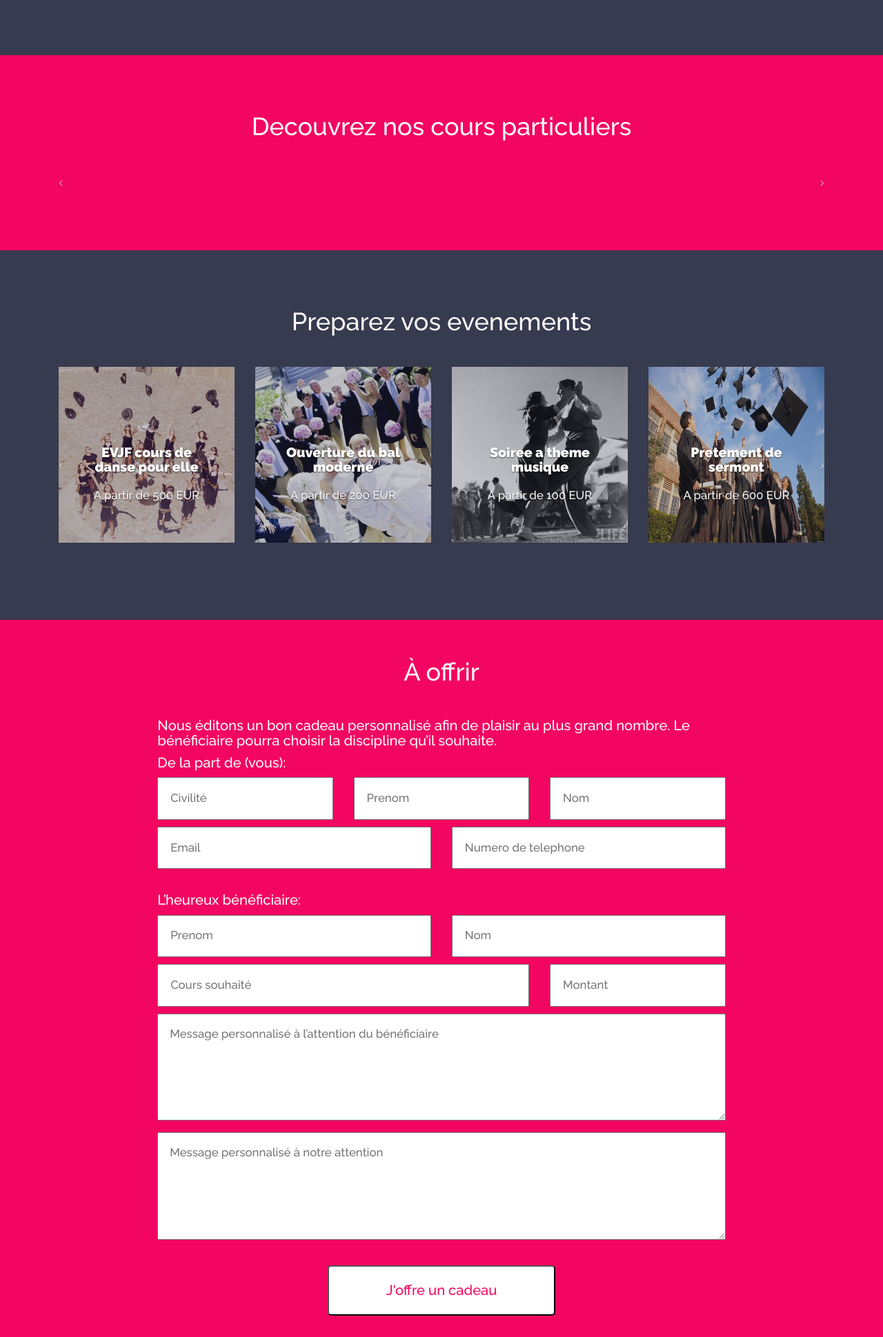
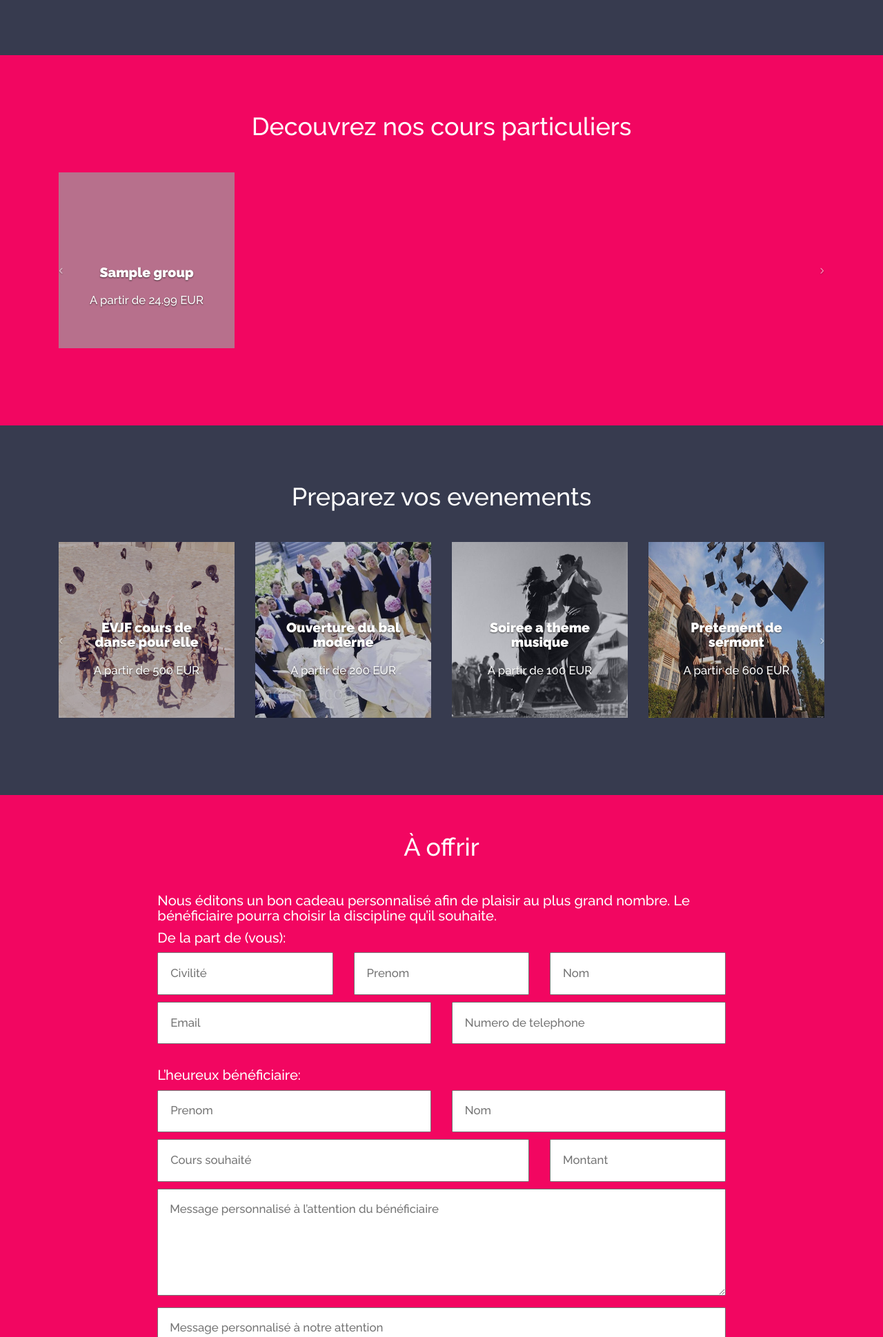
Before and after one commit to ubersapiens/cours_a_domicile, a Rails app: page / in a window 1280 px wide. Shown: the part 1747-3686 px from the top of the page at 69% size. Run offline with Rails 7, Linux system fonts and the light colour scheme; tables that the repository leaves empty hold one stand-in row (values such as "Sample post"); style sheets or scripts are compiled from the project's sources; some libraries are stand-ins or nearby versions; grey boxes are pictures that could not be loaded.

Commit message:
Links fixed.

```diff
--- a/app/views/welcome/index.html.erb
+++ b/app/views/welcome/index.html.erb
@@ -161,7 +161,7 @@
                 <div class="row">
                   <% @activity_groups1.each do |ac1| %>
                     <div class="col-xs-3">
-                      <% link_to activity_group_path(ac1) do %>
+                      <%= link_to activity_group_path(ac1) do %>
                         <%= image_tag ac1.picture, :alt => "Image", :class => "img-responsive", :style => "height:255px; width:255px;" %>
                         <div class="carousel-caption">
                           <h2 style="font-weight:900;font-size:1.4em;"><%= ac1.name %></h2>
@@ -176,7 +176,7 @@
                 <div class="row">
                   <% @activity_groups2.each do |ac2| %>
                     <div class="col-xs-3">
-                      <% link_to activity_group_path(ac2) do %>
+                      <%= link_to activity_group_path(ac2) do %>
                         <%= image_tag ac2.picture, :alt => "Image", :class => "img-responsive", :style => "height:255px; width:255px;" %>
                         <div class="carousel-caption">
                           <h2 style="font-weight:900;font-size:1.4em;"><%= ac2.name %></h2>
@@ -191,7 +191,7 @@
                 <div class="row">
                   <% @activity_groups3.each do |ac3| %>
                     <div class="col-xs-3">
-                      <% link_to activity_group_path(ac3) do %>
+                      <%= link_to activity_group_path(ac3) do %>
                         <%= image_tag ac3.picture, :alt => "Image", :class => "img-responsive", :style => "height:255px; width:255px;" %>
                         <div class="carousel-caption">
                           <h2 style="font-weight:900;font-size:1.4em;"><%= ac3.name %></h2>
```
